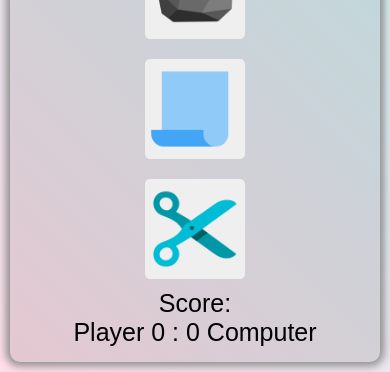
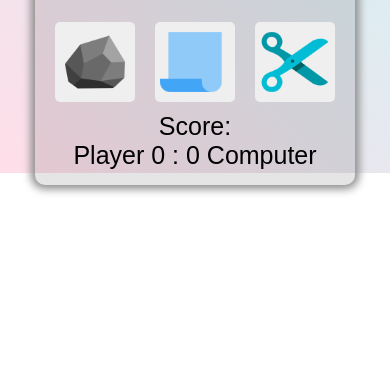
Before and after one commit to Kartohan/rock-paper-scissors, a plain HTML site: page index.html in a window 390 px wide. Shown: the part 671-1043 px from the top of the page. After the commit the page ends 956 px from the top, so only its background shows below. Drawn offline with Linux system fonts and the light colour scheme.

Commit message:
Change sizes

```diff
--- a/style.css
+++ b/style.css
@@ -189,13 +189,13 @@ div p {
         font-size: 1.5em;
     }
     .game {
-        padding: 10px;
+        padding: 100px;
     }
     .container {
         padding: 15px 10px;
     }
     h2 {
-        font-size: 1.25em;
+        font-size: 1.07em;
     }
     .modal-content h2 {
         font-size: 1.5em;
@@ -208,12 +208,13 @@ div p {
     }
     .buttons {
         display: flex;
-        flex-direction: column;
-    }
-    body {
-        height: 100%;
+        flex-direction: row;
     }
     .result {
         font-size: 25px;
     }
+    button {
+        height: 80px;
+        width: 80px;
+    }
 }
```
